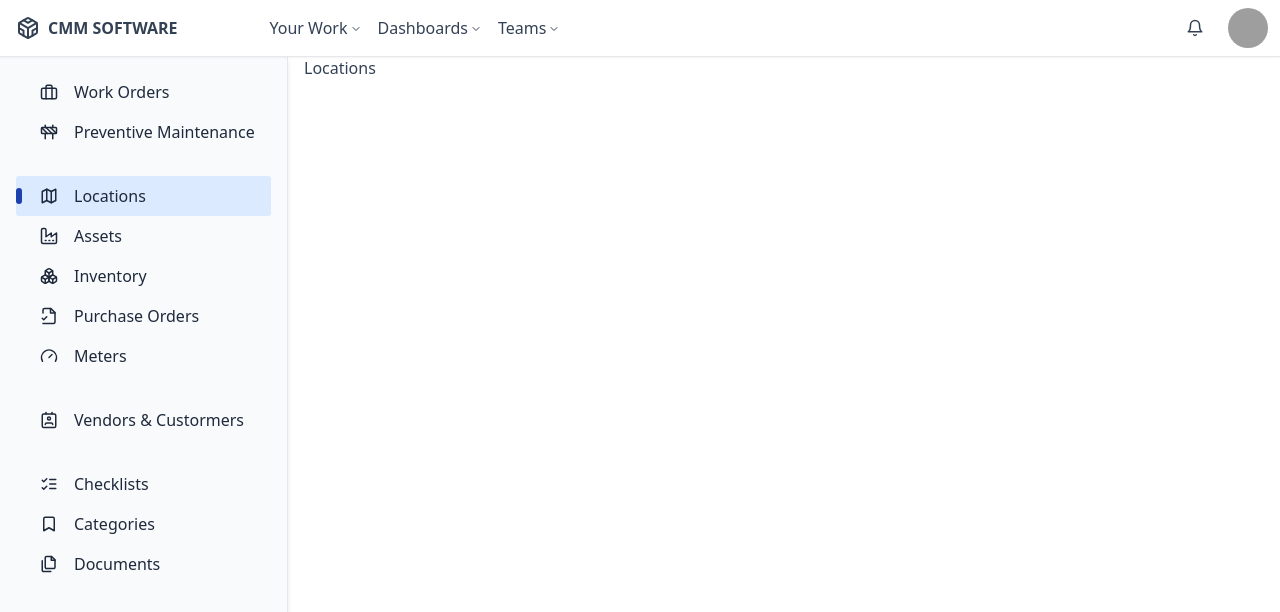
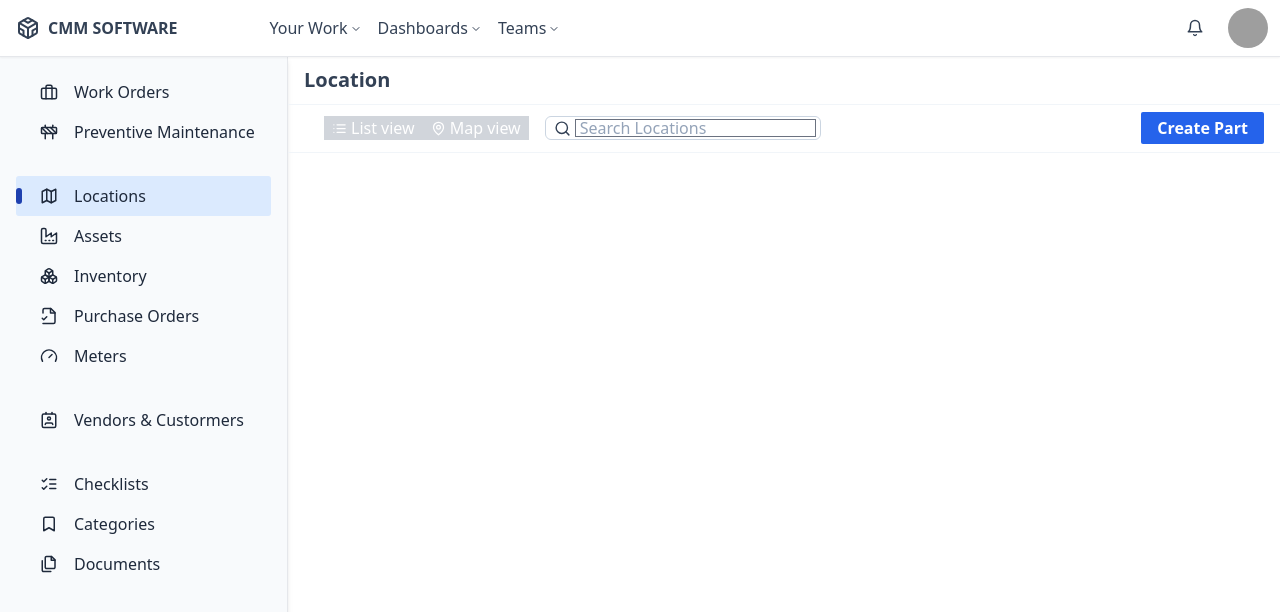
Before and after one commit to shhamdi/cmms, a Next.js app: page /locations in a window 1280 px wide. Shown: the top 612 px of the page. Built offline with nearby package versions, Linux system fonts and the light colour scheme; grey boxes are pictures that could not be loaded.

Commit message:
locations update

```diff
--- a/package.json
+++ b/package.json
@@ -15,6 +15,7 @@
     "bootstrap": "^5.2.3",
     "eslint": "8.36.0",
     "eslint-config-next": "13.2.4",
+    "google-map-react": "^2.2.0",
     "next": "13.2.4",
     "react": "18.2.0",
     "react-bootstrap": "^2.7.2",
--- a/src/app/(dashboard)/locations/page.tsx
+++ b/src/app/(dashboard)/locations/page.tsx
@@ -1,3 +1,113 @@
-export default function Location() {
-  return <div>Locations</div>
-}
+"use client";
+import AddElement from "@/components/common/AddElement";
+import Button from "@/components/common/Button";
+import { List, MapPin, Plus, Search } from "lucide-react";
+import { ButtonGroup } from "react-bootstrap";
+
+const Location = () => {
+  const labels: React.ReactNode = (
+    <>
+      <h2 className="text-xl font-bold">Location Information</h2>
+      <div className="grid grid-cols-1 gap-6">
+        <label htmlFor="" className="block">
+          <span className="text-slate-700">Title</span>
+          <input
+            type="text"
+            className="mt-1 block w-full rounded-md border-gray-300 shadow-sm focus:border-indigo-300 focus:ring focus:ring-indigo-200 focus:ring-opacity-50"
+            placeholder=""
+          />
+        </label>
+        <label htmlFor="" className="block">
+          <span className="text-slate-700">Address</span>
+          <textarea
+            className="
+                    mt-1
+                    block
+                    w-full
+                    rounded-md
+                    border-gray-300
+                    shadow-sm
+                    focus:border-indigo-300 focus:ring focus:ring-indigo-200 focus:ring-opacity-50
+                  "
+          ></textarea>
+        </label>
+
+        <label htmlFor="" className="block">
+          <span className="text-slate-700">Parent Location</span>
+          <input
+            type="text"
+            className="mt-1 block w-full rounded-md border-gray-300 shadow-sm focus:border-indigo-300 focus:ring focus:ring-indigo-200 focus:ring-opacity-50"
+            placeholder=""
+          />
+        </label>
+
+        <label htmlFor="" className="block">
+          <span className="text-slate-700">Worker</span>
+          <input
+            type="text"
+            className="mt-1 block w-full rounded-md border-gray-300 shadow-sm focus:border-indigo-300 focus:ring focus:ring-indigo-200 focus:ring-opacity-50"
+            placeholder=""
+          />
+        </label>
+
+        <label htmlFor="" className="block">
+          <span className="text-slate-700">Team</span>
+          <input
+            type="text"
+            className="mt-1 block w-full rounded-md border-gray-300 shadow-sm focus:border-indigo-300 focus:ring focus:ring-indigo-200 focus:ring-opacity-50"
+            placeholder=""
+          />
+        </label>
+
+        <label htmlFor="" className="block">
+          <span className="text-slate-700">Vendor</span>
+          <input
+            type="text"
+            className="mt-1 block w-full rounded-md border-gray-300 shadow-sm focus:border-indigo-300 focus:ring focus:ring-indigo-200 focus:ring-opacity-50"
+            placeholder=""
+          />
+        </label>
+      </div>
+    </>
+  );
+  return (
+    <div className="relative">
+      <header className="flex justify-between items-center w-full h-12">
+        <div className="font-bold text-xl">Location</div>
+      </header>
+      <div className="absolute left-[-1rem] right-[-1rem] h-[1px] bg-slate-100"></div>
+      <div className="relative">
+        <header className="flex justify-between items-center w-full h-12">
+          <ButtonGroup className="flex justify-between items-center h-6 px-5 py-2 rounded-sm  ">
+            <button className="flex justify-between items-center bg-gray-300 text-white px-2   hover:bg-blue-500">
+              <List size={15} className="flex mr-1" />
+              List view
+            </button>
+
+            <button className="flex justify-between items-center bg-gray-300 text-white px-2   hover:bg-blue-500">
+              <MapPin size={15} className="flex mr-1"></MapPin>
+              Map view
+            </button>
+            <div className="hover:outline outline-offset-1 outline-blue-400 flex justify-between items-center px-1 py-1 ml-4 h-6  rounded-md border border-slate-300 bg-transparent text-sm placeholder:text-slate-400   dark:text-slate-500 dark:focus:ring-slate-400">
+              <Search size={25} className=" px-1" />
+              <input
+                placeholder="Search Locations"
+                className="px-1 placeholder:text-slate-400 dark:focus:ring-slate-400 outline-offset-0 outline-white h-4"
+              ></input>
+            </div>
+          </ButtonGroup>
+
+          <AddElement title="Create Part" description="" labels={labels}>
+            <Button>
+              <Plus size={18} className="mr-1" />
+              Add Location
+            </Button>
+          </AddElement>
+        </header>
+        <div className="absolute left-[-1rem] right-[-1rem] h-[1px] bg-slate-100"></div>
+      </div>
+    </div>
+  );
+};
+
+export default Location;
```
Also changed, not shown: 1 other file (tests, documents, lock files or other folders).
